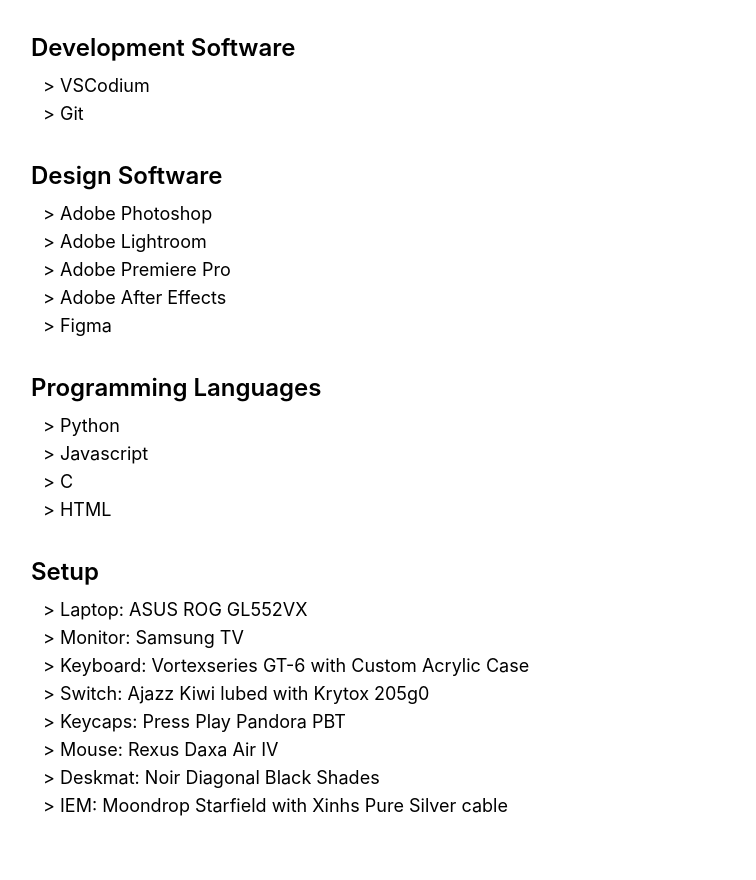
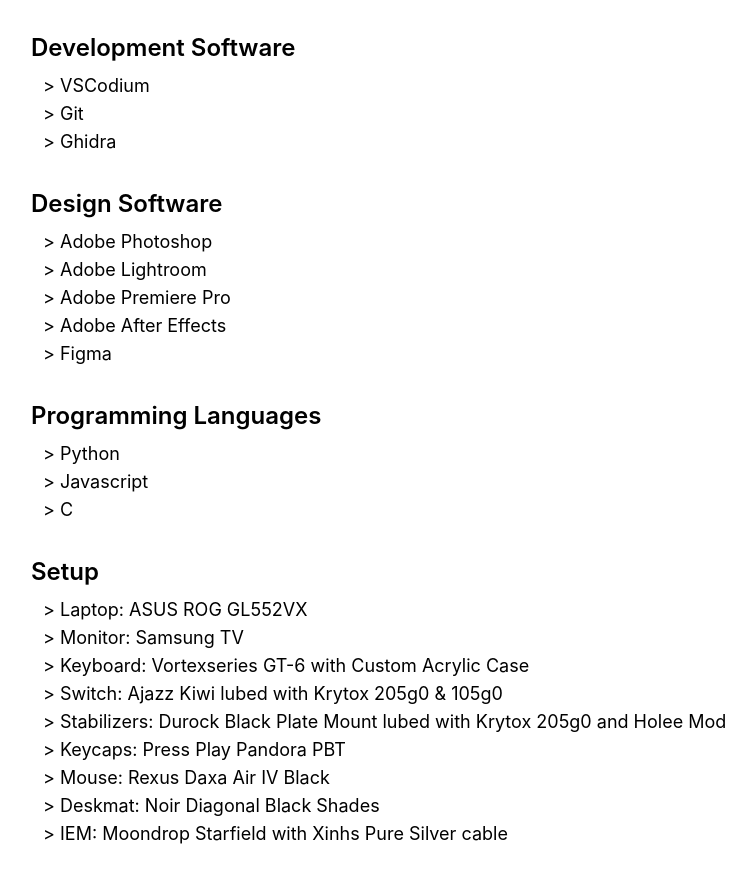
Before and after one commit to kawijayaa/muhammadoka.dev, a Next.js app: page /uses in a window 1280 px wide. Shown: the part 300-1180 px from the top of the page, without its empty margins (169-925 px from the left). Built offline with nearby package versions, Linux system fonts and the light colour scheme.

Commit message:
update contents in uses page

```diff
--- a/pages/uses/index.js
+++ b/pages/uses/index.js
@@ -18,6 +18,7 @@
                 <ul className="py-2 px-3 pb-8 text-lg">
                     <li>&gt; VSCodium</li>
                     <li>&gt; Git</li>
+                    <li>&gt; Ghidra</li>
                 </ul>
                 <p className="text-2xl font-semibold">Design Software</p>
                 <ul className="py-2 px-3 pb-8 text-lg">
@@ -32,16 +33,16 @@
                     <li>&gt; Python</li>
                     <li>&gt; Javascript</li>
                     <li>&gt; C</li>
-                    <li>&gt; HTML</li>
                 </ul>
                 <p className="text-2xl font-semibold">Setup</p>
                 <ul className="py-2 px-3 pb-8 text-lg">
                     <li>&gt; Laptop: ASUS ROG GL552VX</li>
                     <li>&gt; Monitor: Samsung TV</li>
                     <li>&gt; Keyboard: Vortexseries GT-6 with Custom Acrylic Case</li>
-                    <li>&gt; Switch: Ajazz Kiwi lubed with Krytox 205g0</li>
+                    <li>&gt; Switch: Ajazz Kiwi lubed with Krytox 205g0 & 105g0</li>
+                    <li>&gt; Stabilizers: Durock Black Plate Mount lubed with Krytox 205g0 and Holee Mod</li>
                     <li>&gt; Keycaps: Press Play Pandora PBT</li>
-                    <li>&gt; Mouse: Rexus Daxa Air IV</li>
+                    <li>&gt; Mouse: Rexus Daxa Air IV Black</li>
                     <li>&gt; Deskmat: Noir Diagonal Black Shades</li>
                     <li>&gt; IEM: Moondrop Starfield with Xinhs Pure Silver cable</li>
                 </ul>
```
